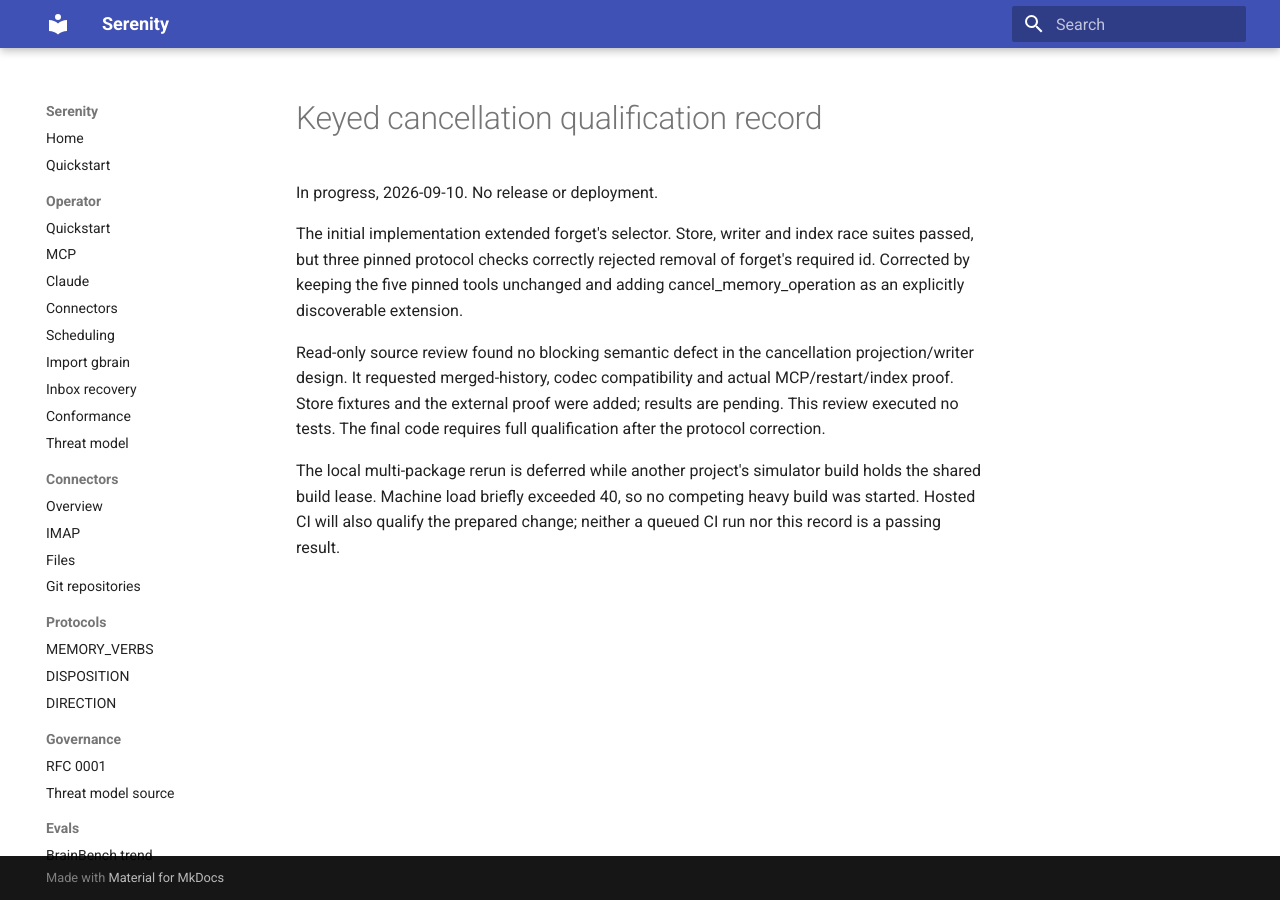
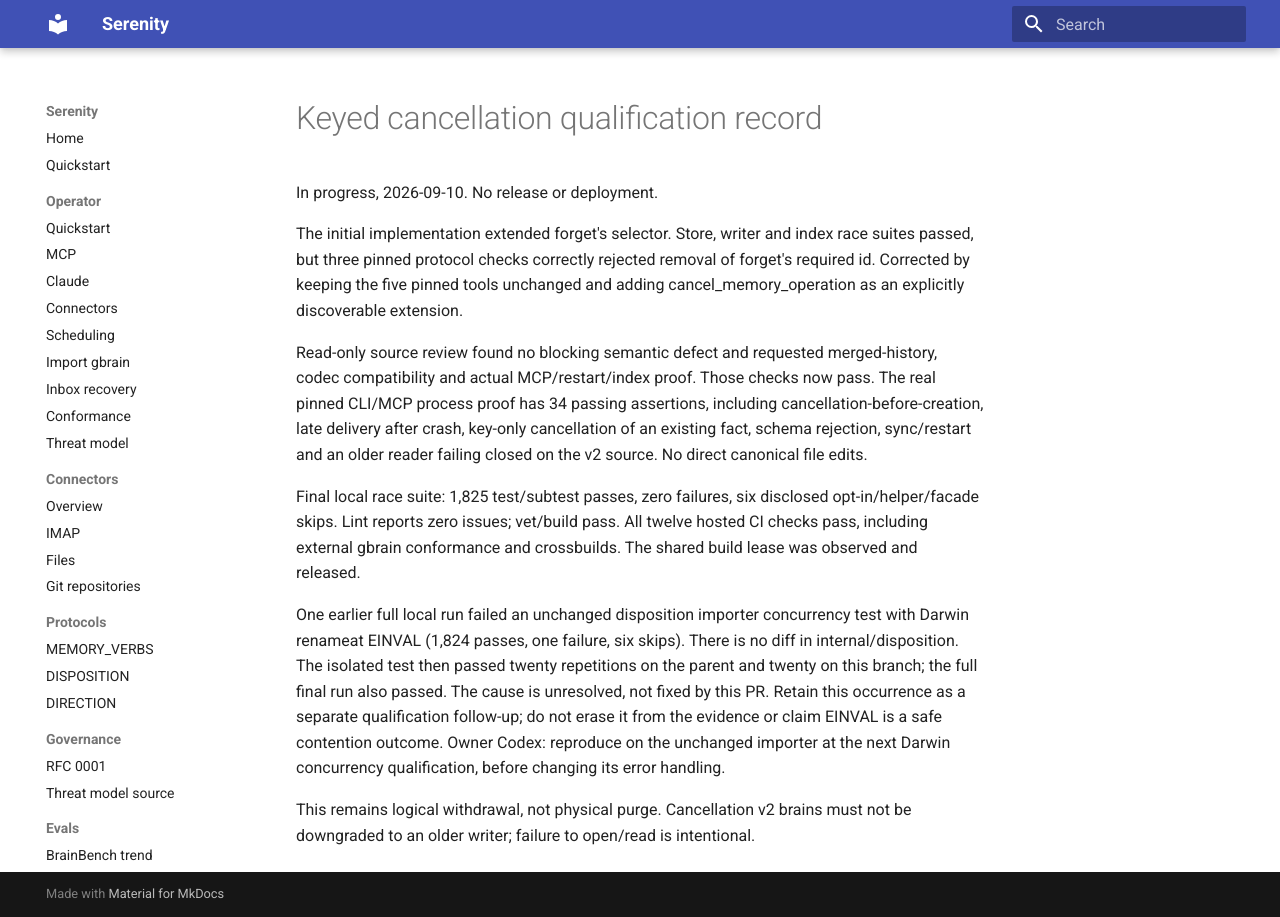
Before and after one commit to sirerun/serenity, an MkDocs documentation site: the page built from docs/reviews/keyed-memory-cancellation.md, in a window 1280 px wide. Built offline with MkDocs 1.6.1 and Material for MkDocs 9.7.7, drawn with Linux system fonts in a browser that asks for light colours.

Commit message:
Record keyed cancellation qualification and observed importer failure

```diff
--- a/docs/reviews/keyed-memory-cancellation.md
+++ b/docs/reviews/keyed-memory-cancellation.md
@@ -7,13 +7,26 @@
 of forget's required id. Corrected by keeping the five pinned tools unchanged
 and adding cancel_memory_operation as an explicitly discoverable extension.
 
-Read-only source review found no blocking semantic defect in the cancellation
-projection/writer design. It requested merged-history, codec compatibility and
-actual MCP/restart/index proof. Store fixtures and the external proof were added;
-results are pending. This review executed no tests. The final code requires full
-qualification after the protocol correction.
+Read-only source review found no blocking semantic defect and requested
+merged-history, codec compatibility and actual MCP/restart/index proof. Those
+checks now pass. The real pinned CLI/MCP process proof has 34 passing assertions,
+including cancellation-before-creation, late delivery after crash, key-only
+cancellation of an existing fact, schema rejection, sync/restart and an older
+reader failing closed on the v2 source. No direct canonical file edits.
 
-The local multi-package rerun is deferred while another project's simulator build
-holds the shared build lease. Machine load briefly exceeded 40, so no competing
-heavy build was started. Hosted CI will also qualify the prepared change; neither
-a queued CI run nor this record is a passing result.
+Final local race suite: 1,825 test/subtest passes, zero failures, six disclosed
+opt-in/helper/facade skips. Lint reports zero issues; vet/build pass. All twelve
+hosted CI checks pass, including external gbrain conformance and crossbuilds.
+The shared build lease was observed and released.
+
+One earlier full local run failed an unchanged disposition importer concurrency
+test with Darwin renameat EINVAL (1,824 passes, one failure, six skips). There is
+no diff in internal/disposition. The isolated test then passed twenty repetitions
+on the parent and twenty on this branch; the full final run also passed. The
+cause is unresolved, not fixed by this PR. Retain this occurrence as a separate
+qualification follow-up; do not erase it from the evidence or claim EINVAL is a
+safe contention outcome. Owner Codex: reproduce on the unchanged importer at the
+next Darwin concurrency qualification, before changing its error handling.
+
+This remains logical withdrawal, not physical purge. Cancellation v2 brains must
+not be downgraded to an older writer; failure to open/read is intentional.
```
